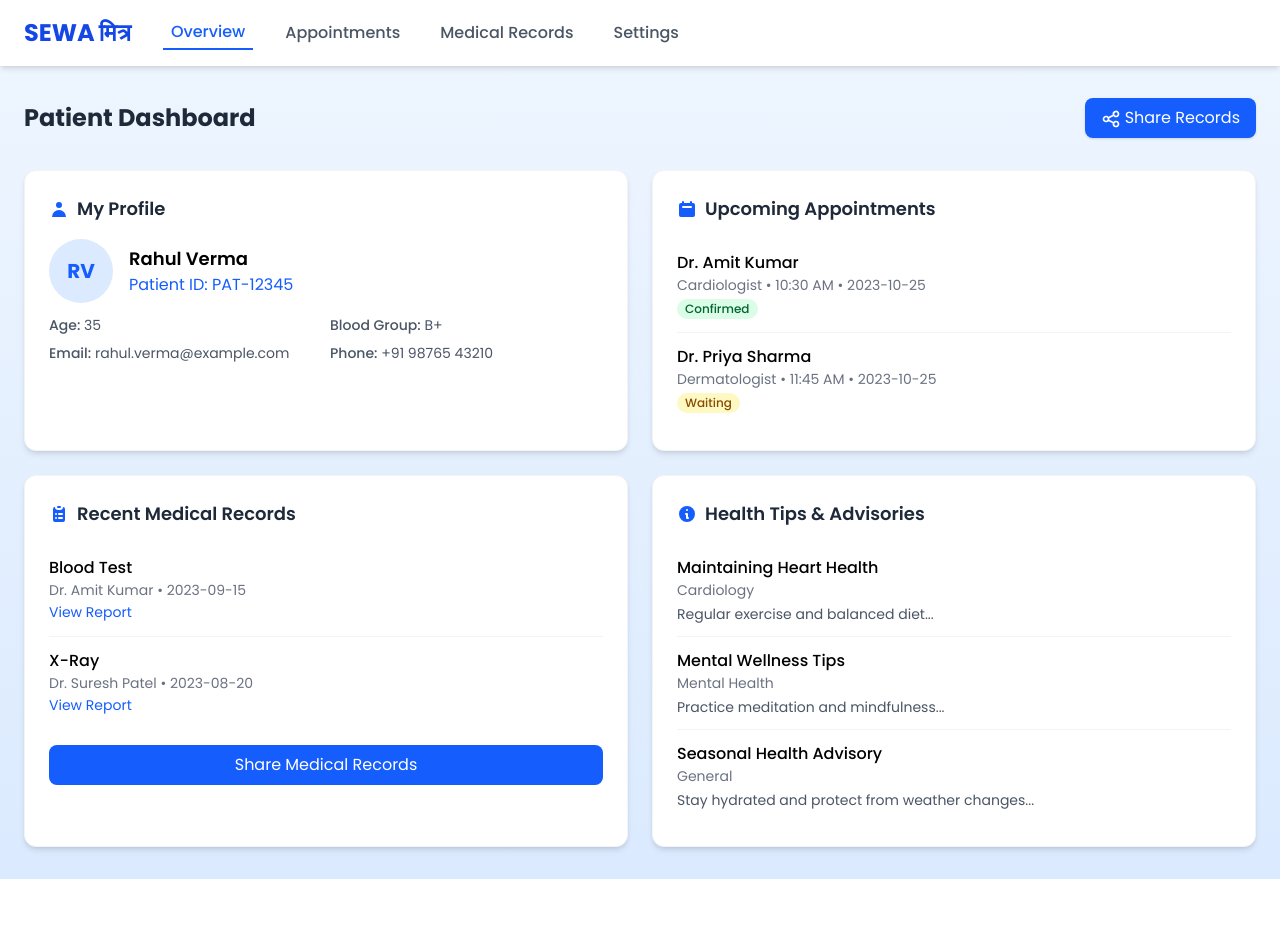
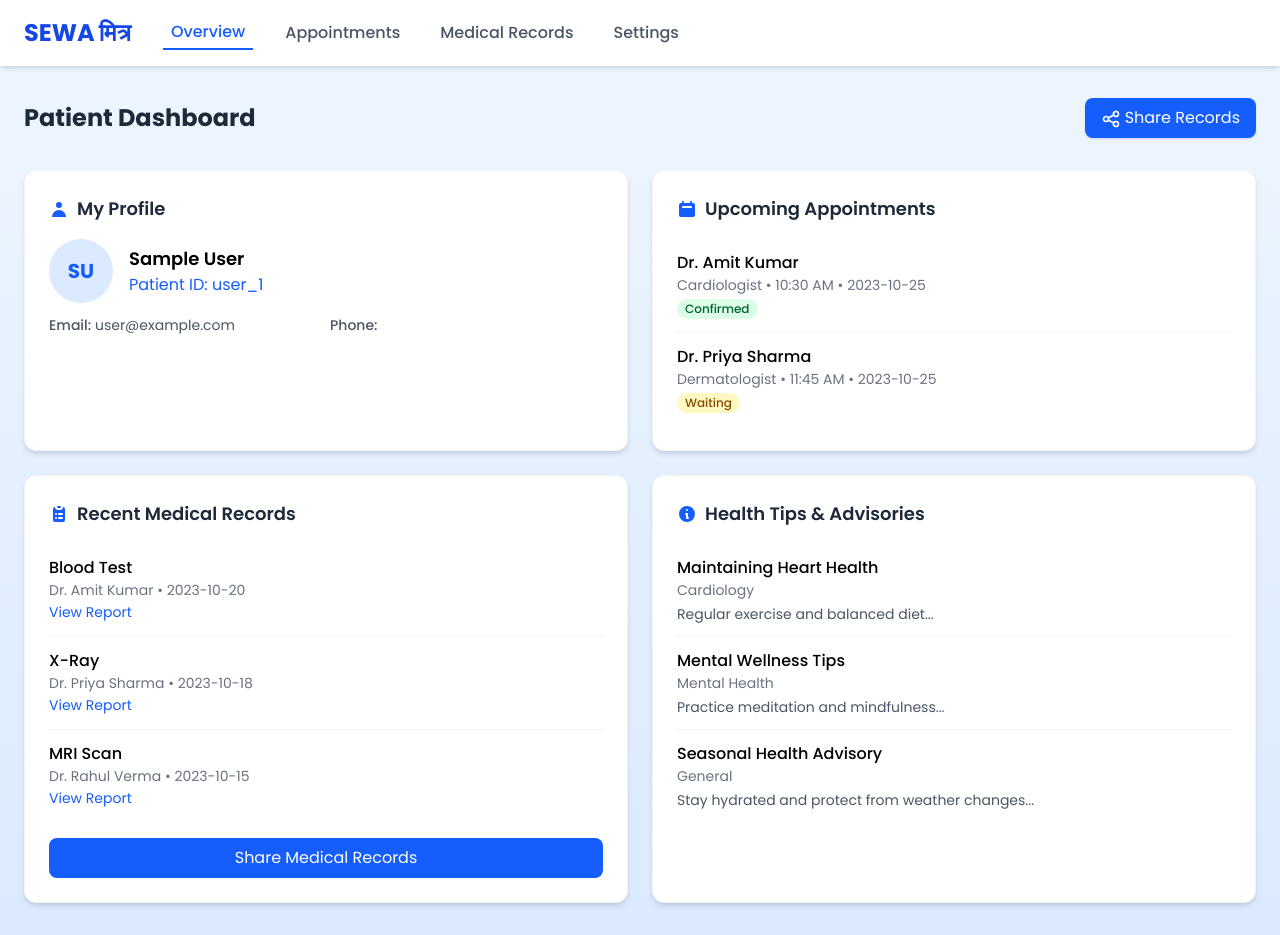
Before and after one commit to avirajkale50/alphabyte_ab2_03, a React (Vite) app in the folder patient/: page /patient-dashboard in a window 1280 px wide. Before the commit the page ends 879 px from the top, so only its background shows below. Built offline with nearby package versions, Linux system fonts and the light colour scheme; no server answers; sample sign-in values are in the browser's storage.

Commit message:
patient dashboard modified

```diff
--- a/patient/src/pages/PatientDashboard.jsx
+++ b/patient/src/pages/PatientDashboard.jsx
@@ -1,9 +1,11 @@
 import React, { useState, useEffect } from "react";
 import { useNavigate } from "react-router-dom";
+import { useUser } from "@clerk/clerk-react";
 import Calendar from "react-calendar";
 import "react-calendar/dist/Calendar.css";
 
 const PatientDashboard = () => {
+  const { user } = useUser();
   const [activeTab, setActiveTab] = useState("overview");
   const [isCalendarOpen, setIsCalendarOpen] = useState(false);
   const [selectedDate, setSelectedDate] = useState(new Date());
@@ -32,39 +34,25 @@ const PatientDashboard = () => {
     },
   ];
 
-  // Mock patient profile
-  const [patientProfile] = useState({
-    name: "Rahul Verma",
-    id: "PAT-12345",
-    age: 35,
-    bloodGroup: "B+",
-    email: "rahul.verma@example.com",
-    phone: "+91 98765 43210",
-    address: "123, Park Street, Mumbai",
-    lastCheckup: "2023-09-15",
-    upcomingTests: 2,
-    pendingReports: 1,
-    medicationAdherence: "85%"
-  });
-
-  // Mock medical records
     const medicalRecords = [
       {
         id: 1,
-      date: "2023-09-15",
         type: "Blood Test",
         doctor: "Dr. Amit Kumar",
-      status: "Completed",
-      report: "link-to-report"
+        date: "2023-10-20",
       },
       {
         id: 2,
-      date: "2023-08-20",
         type: "X-Ray",
-      doctor: "Dr. Suresh Patel",
-      status: "Completed",
-      report: "link-to-report"
-    }
+        doctor: "Dr. Priya Sharma",
+        date: "2023-10-18",
+      },
+      {
+        id: 3,
+        type: "MRI Scan",
+        doctor: "Dr. Rahul Verma",
+        date: "2023-10-15",
+      },
     ];
 
   // Fetch health tips
@@ -124,18 +112,23 @@ const PatientDashboard = () => {
               <div className="mb-4">
                 <div className="flex items-center mb-3">
                   <div className="w-16 h-16 bg-blue-100 rounded-full flex items-center justify-center text-blue-600 font-bold text-xl mr-4">
-                    {patientProfile.name.split(' ').map(n => n[0]).join('')}
+                    {user?.firstName?.charAt(0)}
+                    {user?.lastName?.charAt(0)}
                   </div>
                   <div>
-                    <h4 className="font-semibold text-lg">{patientProfile.name}</h4>
-                    <p className="text-blue-600">Patient ID: {patientProfile.id}</p>
+                    <h4 className="font-semibold text-lg">{user?.fullName}</h4>
+                    <p className="text-blue-600">Patient ID: {user?.id}</p>
                   </div>
                 </div>
                 <div className="grid grid-cols-2 gap-2 text-sm">
-                  <p className="text-gray-600"><span className="font-medium">Age:</span> {patientProfile.age}</p>
-                  <p className="text-gray-600"><span className="font-medium">Blood Group:</span> {patientProfile.bloodGroup}</p>
-                  <p className="text-gray-600"><span className="font-medium">Email:</span> {patientProfile.email}</p>
-                  <p className="text-gray-600"><span className="font-medium">Phone:</span> {patientProfile.phone}</p>
+                  <p className="text-gray-600">
+                    <span className="font-medium">Email:</span>{" "}
+                    {user?.emailAddresses[0]?.emailAddress}
+                  </p>
+                  <p className="text-gray-600">
+                    <span className="font-medium">Phone:</span>{" "}
+                    {user?.phoneNumbers[0]?.phoneNumber}
+                  </p>
                 </div>
               </div>
             </div>
@@ -162,13 +155,16 @@ const PatientDashboard = () => {
                   <div key={appointment.id} className="py-3">
                     <p className="font-medium">{appointment.doctor}</p>
                     <p className="text-sm text-gray-500">
-                      {appointment.specialty} • {appointment.time} • {appointment.date}
+                      {appointment.specialty} • {appointment.time} •{" "}
+                      {appointment.date}
                     </p>
-                    <span className={`mt-1 inline-block px-2 py-0.5 rounded-full text-xs font-medium ${
+                    <span
+                      className={`mt-1 inline-block px-2 py-0.5 rounded-full text-xs font-medium ${
                         appointment.status === "Confirmed"
                           ? "bg-green-100 text-green-800"
                           : "bg-yellow-100 text-yellow-800"
-                    }`}>
+                      }`}
+                    >
                       {appointment.status}
                     </span>
                   </div>
@@ -186,7 +182,11 @@ const PatientDashboard = () => {
                   fill="currentColor"
                 >
                   <path d="M9 2a1 1 0 000 2h2a1 1 0 100-2H9z" />
-                  <path fillRule="evenodd" d="M4 5a2 2 0 012-2 3 3 0 003 3h2a3 3 0 003-3 2 2 0 012 2v11a2 2 0 01-2 2H6a2 2 0 01-2-2V5zm3 4a1 1 0 000 2h.01a1 1 0 100-2H7zm3 0a1 1 0 000 2h3a1 1 0 100-2h-3zm-3 4a1 1 0 100 2h.01a1 1 0 100-2H7zm3 0a1 1 0 100 2h3a1 1 0 100-2h-3z" clipRule="evenodd" />
+                  <path
+                    fillRule="evenodd"
+                    d="M4 5a2 2 0 012-2 3 3 0 003 3h2a3 3 0 003-3 2 2 0 012 2v11a2 2 0 01-2 2H6a2 2 0 01-2-2V5zm3 4a1 1 0 000 2h.01a1 1 0 100-2H7zm3 0a1 1 0 000 2h3a1 1 0 100-2h-3zm-3 4a1 1 0 100 2h.01a1 1 0 100-2H7zm3 0a1 1 0 100 2h3a1 1 0 100-2h-3z"
+                    clipRule="evenodd"
+                  />
                 </svg>
                 Recent Medical Records
               </h3>
@@ -220,7 +220,11 @@ const PatientDashboard = () => {
                   viewBox="0 0 20 20"
                   fill="currentColor"
                 >
-                  <path fillRule="evenodd" d="M18 10a8 8 0 11-16 0 8 8 0 0116 0zm-7-4a1 1 0 11-2 0 1 1 0 012 0zM9 9a1 1 0 000 2v3a1 1 0 001 1h1a1 1 0 100-2v-3a1 1 0 00-1-1H9z" clipRule="evenodd" />
+                  <path
+                    fillRule="evenodd"
+                    d="M18 10a8 8 0 11-16 0 8 8 0 0116 0zm-7-4a1 1 0 11-2 0 1 1 0 012 0zM9 9a1 1 0 000 2v3a1 1 0 001 1h1a1 1 0 100-2v-3a1 1 0 00-1-1H9z"
+                    clipRule="evenodd"
+                  />
                 </svg>
                 Health Tips & Advisories
               </h3>
@@ -300,7 +304,9 @@ const PatientDashboard = () => {
       {/* Main Content */}
       <main className="container mx-auto px-6 py-8">
         <div className="flex justify-between items-center mb-8">
-          <h1 className="text-2xl font-bold text-gray-800">Patient Dashboard</h1>
+          <h1 className="text-2xl font-bold text-gray-800">
+            Patient Dashboard
+          </h1>
           <button
             onClick={handleShareRecordsClick}
             className="px-4 py-2 bg-blue-600 text-white rounded-lg hover:bg-blue-700 transition-colors shadow-sm"
```
Lines whose indentation alone changed are shown as unchanged.
